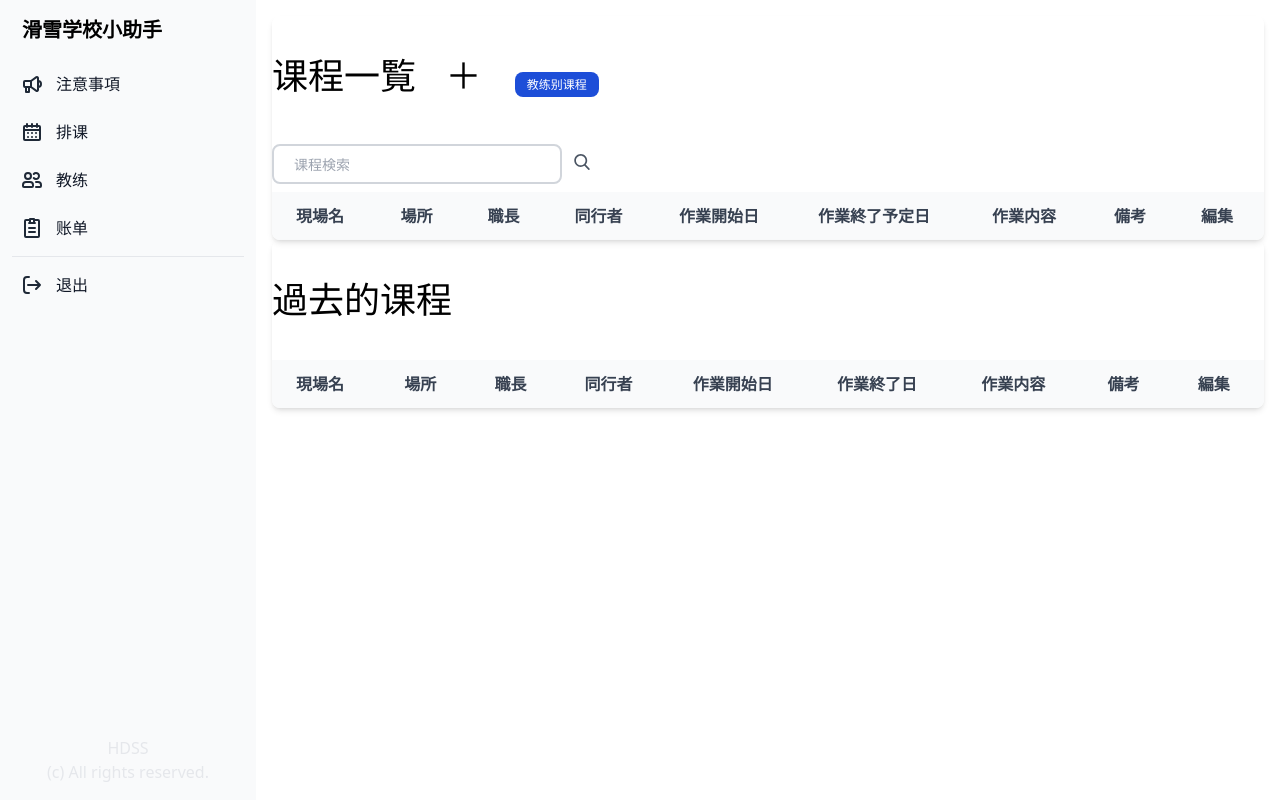
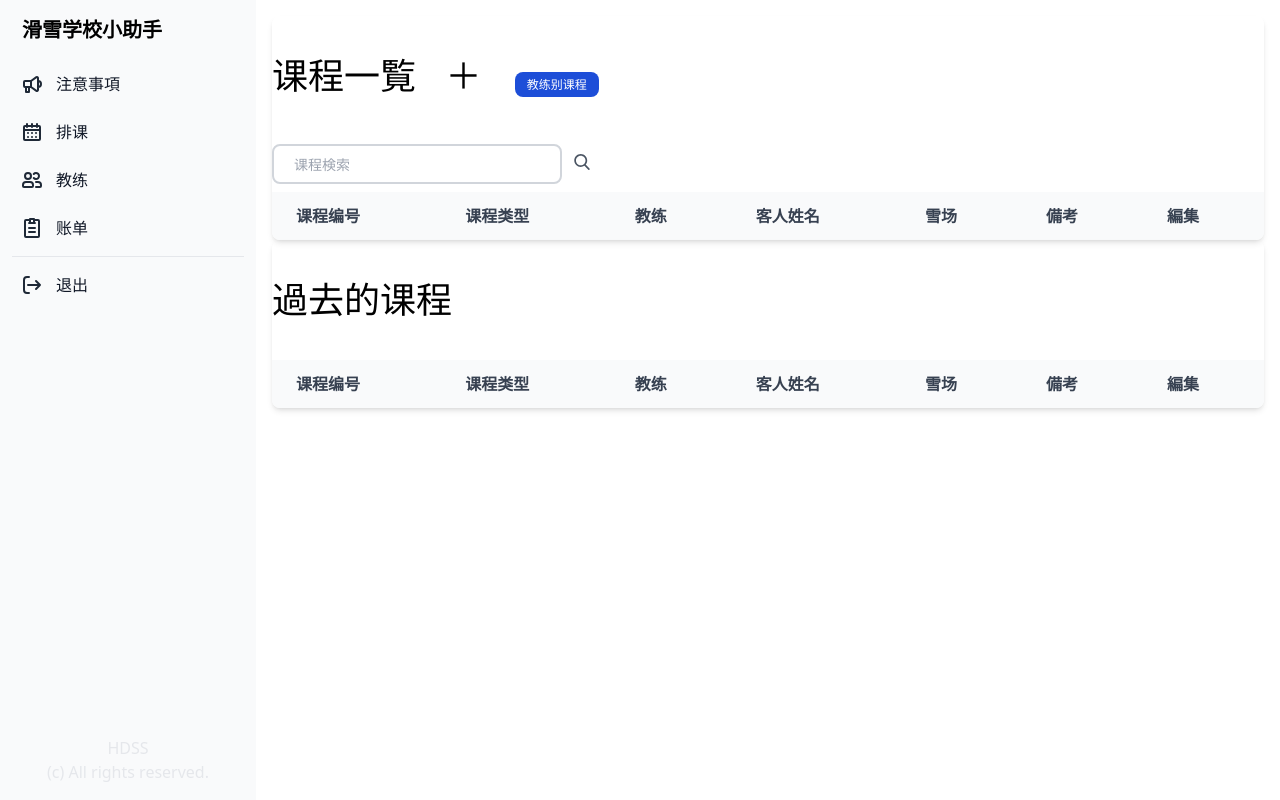
Before and after one commit to One-percent-athlete/ski_school_manager_pro, a Django app: page /lesson_list/ in a window 1280 px wide. Run offline with Django 5.2, Linux system fonts and the light colour scheme; a user stored in the database is signed in; data comes from the database, SQL or seed files in the repository; lists and menus that the app fills with data are empty; some libraries are stand-ins or nearby versions.

Commit message:
Update lesson list html

```diff
--- a/manager_app/templates/lesson/lesson_list.html
+++ b/manager_app/templates/lesson/lesson_list.html
@@ -8,7 +8,7 @@
     <div class="relative overflow-x-auto shadow-md sm:rounded-lg">
         <div class="px-auto">
             <h1 class="text-4xl py-10">课程一覧
-                {% if request.user.profile.contract_type == "下請け" %}
+                {% if request.user.profile.contract_type == "教练" %}
                 {% else %}
                 <a class="pl-5" href="{% url 'add_lesson' %}">＋</a>
                 {% endif %}
@@ -35,27 +35,20 @@
         <table class="w-full text-normal text-left rtl:text-right text-gray-500 dark:text-gray-400">
             <thead
                 class="text-normal text-gray-700 uppercase bg-gray-50 whitespace-nowrap dark:bg-gray-700 dark:text-gray-400">
-                <tr>
                 <th scope="col" class="px-6 py-3">
-                        現場名
+                    课程编号
                 </th>
                 <th scope="col" class="px-6 py-3">
-                        場所
+                    课程类型
                 </th>
                 <th scope="col" class="px-6 py-3">
-                        職長
+                    教练
                 </th>
                 <th scope="col" class="px-6 py-3">
-                        同行者
+                    客人姓名
                 </th>
                 <th scope="col" class="px-6 py-3">
-                        作業開始日
-                    </th>
-                    <th scope="col" class="px-6 py-3">
-                        作業終了予定日
-                    </th>
-                    <th scope="col" class="px-6 py-3">
-                        作業内容
+                    雪场
                 </th>
                 <th scope="col" class="px-6 py-3">
                     備考
@@ -71,29 +64,21 @@
                 {% if lesson.finished == False %}
                 <tr class="border-b">
                     <th scope="row" class="pl-6 pr-3 py-4 font-medium whitespace-nowrap text-gray-900">
-                        <a href="{% url 'lesson_details' lesson.id %}">
-                            {{ lesson.name }}
+                        <a href="{% url 'lesson_details' lesson.id %}" style="color: {{ lesson.color }};">
+                            {{ lesson.lesson_number }}
                         </a>
                     </th>
                     <td class="px-6 py-4 whitespace-nowrap">
-                        {{ lesson.address }}
+                        {{ lesson.lesson_type }}
                     </td>
                     <td class="px-6 py-4 whitespace-nowrap">
-                        {{ lesson.head_person }}
+                        {{ lesson.instructors.all|join:", " }}
                     </td>
                     <td class="px-6 py-4 whitespace-nowrap">
-                        {% for a in lesson.attendees.all %}
-                        {{ a }}
-                        {% endfor %}
+                        {{ lesson.client }}
                     </td>
                     <td class="px-6 py-4 whitespace-nowrap">
-                        {{ lesson.start_date | date:"Y-m-j" }}
-                    </td>
-                    <td class="px-6 py-4 whitespace-nowrap">
-                        {{ lesson.end_date | date:"Y-m-j" }}
-                    </td>
-                    <td class="px-6 py-4 whitespace-nowrap">
-                        {{ lesson.job_description }}
+                        {{ lesson.place }}
                     </td>
                     <td class="px-6 py-4 whitespace-nowrap">
                         {{ lesson.note }}
@@ -119,25 +104,19 @@
                 class="text-normal text-gray-700 uppercase bg-gray-50 whitespace-nowrap dark:bg-gray-700 dark:text-gray-400">
                 <tr>
                     <th scope="col" class="px-6 py-3">
-                        現場名
+                        课程编号
                     </th>
                     <th scope="col" class="px-6 py-3">
-                        場所
+                        课程类型
                     </th>
                     <th scope="col" class="px-6 py-3">
-                        職長
+                        教练
                     </th>
                     <th scope="col" class="px-6 py-3">
-                        同行者
+                        客人姓名
                     </th>
                     <th scope="col" class="px-6 py-3">
-                        作業開始日
-                    </th>
-                    <th scope="col" class="px-6 py-3">
-                        作業終了日
-                    </th>
-                    <th scope="col" class="px-6 py-3">
-                        作業内容
+                        雪场
                     </th>
                     <th scope="col" class="px-6 py-3">
                         備考
@@ -153,29 +132,21 @@
                 {% if lesson.finished == True %}
                 <tr class="border-b">
                     <th scope="row" class="pl-6 pr-3 py-4 font-medium whitespace-nowrap text-gray-900">
-                        <a href="{% url 'lesson_details' genba.id %}">
-                            {{ lesson.name }}
+                        <a href="{% url 'lesson_details' lesson.id %}" style="color: {{ lesson.color }};">
+                            {{ lesson.lesson_number }}
                         </a>
                     </th>
                     <td class="px-6 py-4 whitespace-nowrap">
-                        {{ lesson.address }}
+                        {{ lesson.lesson_type }}
                     </td>
                     <td class="px-6 py-4 whitespace-nowrap">
-                        {{ lesson.head_person }}
+                        {{ lesson.instructors.all|join:", " }}
                     </td>
                     <td class="px-6 py-4 whitespace-nowrap">
-                        {% for a in lesson.attendees.all %}
-                        {{ a }}
-                        {% endfor %}
+                        {{ lesson.client }}
                     </td>
                     <td class="px-6 py-4 whitespace-nowrap">
-                        {{ lesson.start_date | date:"Y-m-j" }}
-                    </td>
-                    <td class="px-6 py-4 whitespace-nowrap">
-                        {{ lesson.end_date | date:"Y-m-j" }}
-                    </td>
-                    <td class="px-6 py-4 whitespace-nowrap">
-                        {{ lesson.job_description }}
+                        {{ lesson.place }}
                     </td>
                     <td class="px-6 py-4 whitespace-nowrap">
                         {{ lesson.note }}
```
Lines whose indentation alone changed are shown as unchanged.
